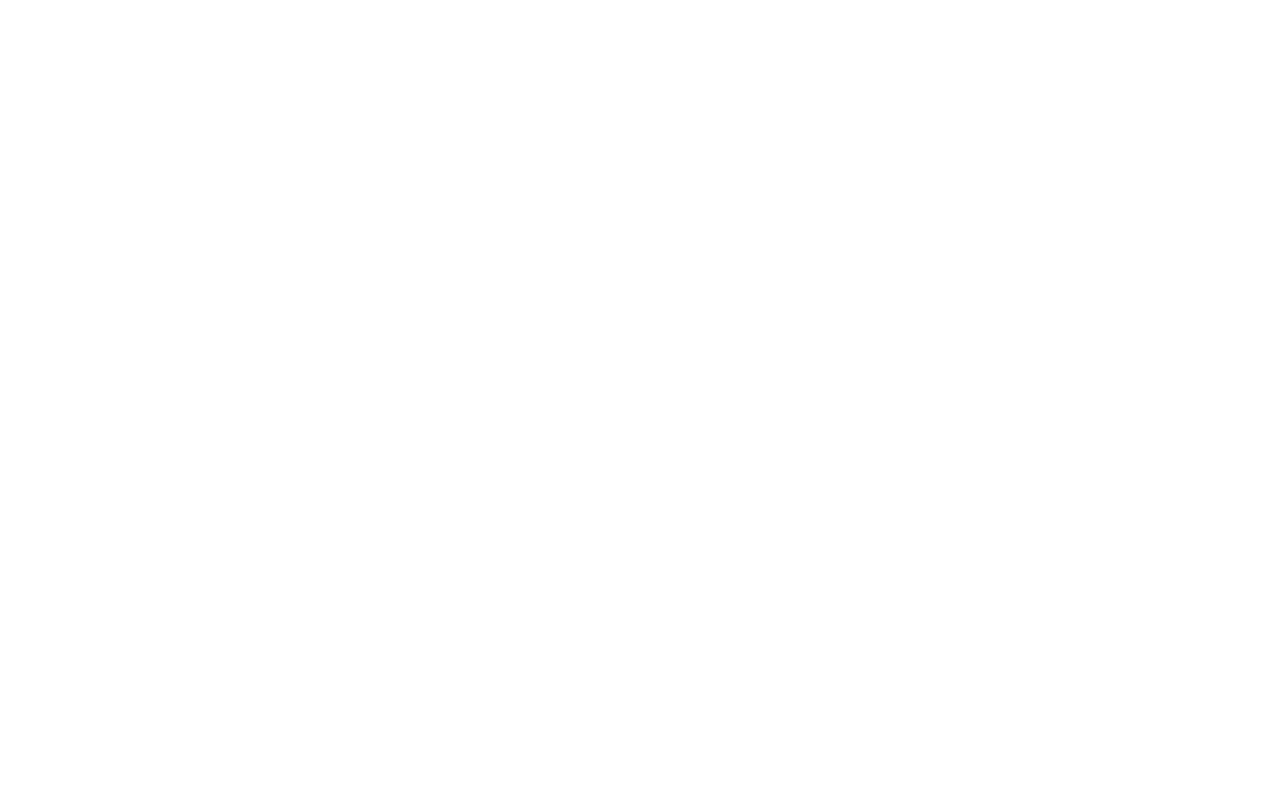
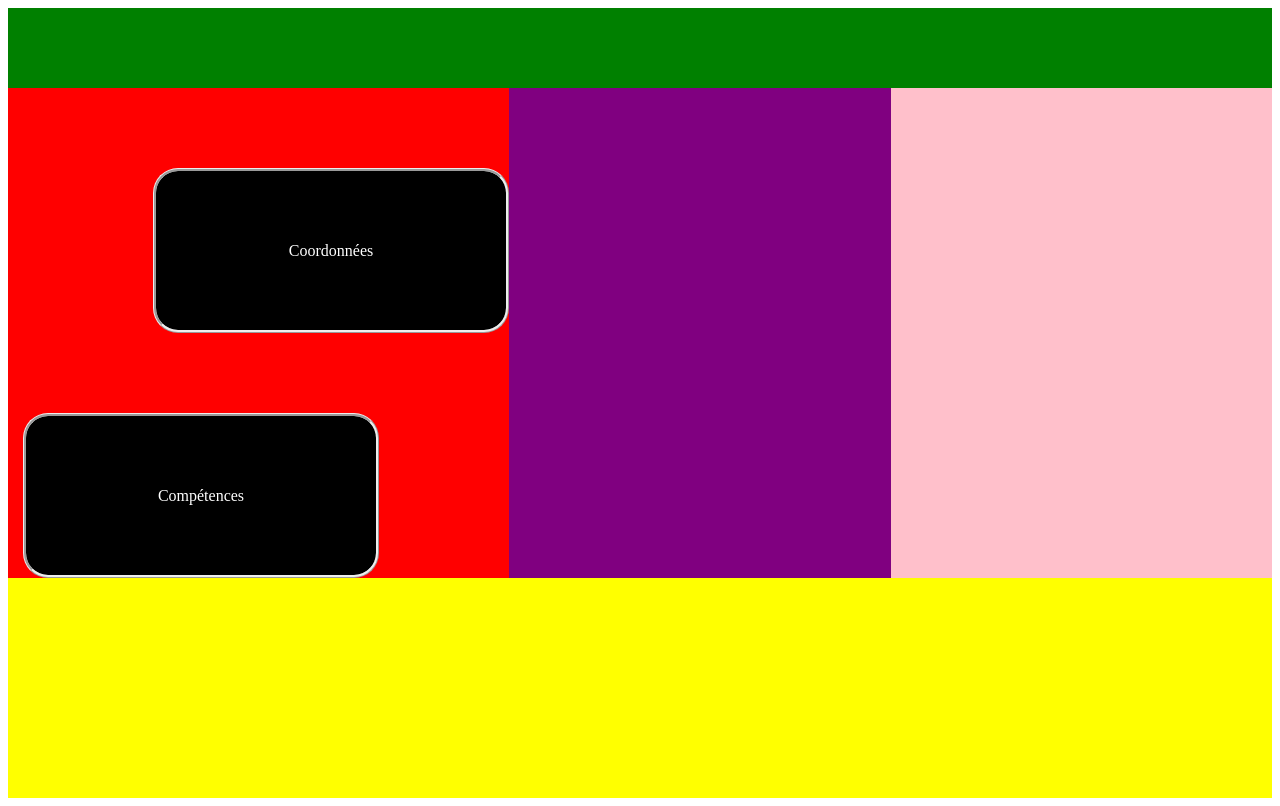
Before and after one commit to PazzeG/Projet1-CV, a plain HTML site: page index.html in a window 1280 px wide. Drawn offline with Linux system fonts and the light colour scheme; a web font is replaced by a local one.

Commit message:
section version dekstop terminé

```diff
--- a/index.html
+++ b/index.html
@@ -3,7 +3,9 @@
 <head>
   <meta charset="UTF-8">
   <meta name="viewport" content="width=device-width, initial-scale=">
-  <theadeitle></theadeitle>
+
+  <link href="style.css" rel="stylesheet" type="text/css">
+
 </head>
 <body>
   <header>
--- a/style.css
+++ b/style.css
@@ -1,11 +1,15 @@
 :root {
   --main-width: 550px;
-
+  --main-height:170px;
 }
 .centrale{
   display:flex;
   justify-content: center;
   height:490px;
+  color:white;
+  font-family: 'paton-rust';
+
+
 }
 .gauche{
   display:flex;
@@ -13,20 +17,34 @@
   flex-direction:column;
   width:var(--main-width);
   background-color:red;
-  border-radius: 0px;
+
 
 
 }
 .coordonnés{
   display:flex;
-  justify-content: flex-end;
   background-color: black;
-  height:145px;
+  flex-direction:column;
+  height:var(--main-height);
   width:350px;
   border-radius:25px;
   margin-top:80px;
   margin-left:145px;
+  text-align: center;
+  justify-content:center;
+  flex-direction:column;
+  border:ridge;
 
+}
+
+.coordonnés:hover:before{
+  content:'age: 24 \a adresse: 10 rue de la gloire \a ville: Bikiny Bottom \a n°Tel: 06 51 44 61 66 ' ;
+  display:block;
+  white-space:pre;
+}
+
+.coordonnés:before{
+    content:"Coordonnées";
 }
 
 #test{
@@ -37,20 +55,38 @@
 
 }
 
-h2{
-  color: white ;
-  margin-right:100px;
-  text-align:center;
-}
 .compétences{
   display:flex;
-  justify-content: flex-end;
   background-color: black;
-  height:145px;
+  height:var(--main-height);
   width:350px;
   border-radius:25px;
   margin-top:80px;
   margin-left:15px;
+  text-align: center;
+  justify-content:center;
+  flex-direction:column;
+  border:ridge;
+}
+
+.compétences:hover:before{
+  content:"Permis B, B1, B2, C \a Permis Avion \a Permis port d'armes \a Maitrise karaté, jujitsu \a Culture cinématographique accrue \a Maitrise du voyage dans le temps";
+  display:block;
+  white-space:pre;
+}
+
+.compétences:before{
+  content:"Compétences";
+}
+
+@font-face {
+font-family: 'paton-rust';
+src: url('PatonRustHeavy-Gr.eot?') format('eot'),
+     url('PatonRustHeavy-Grsh.otf') format('truetype'),
+     url('PatonRustHeavy-Grsh.woff') format('woff'),
+     /*url('quadranta.svg#QuadrantaBold') format('svg');*/;
+     font-weight: normal;
+     font-style: normal;
 }
 .millieu{
   width:var(--main-width);
```
